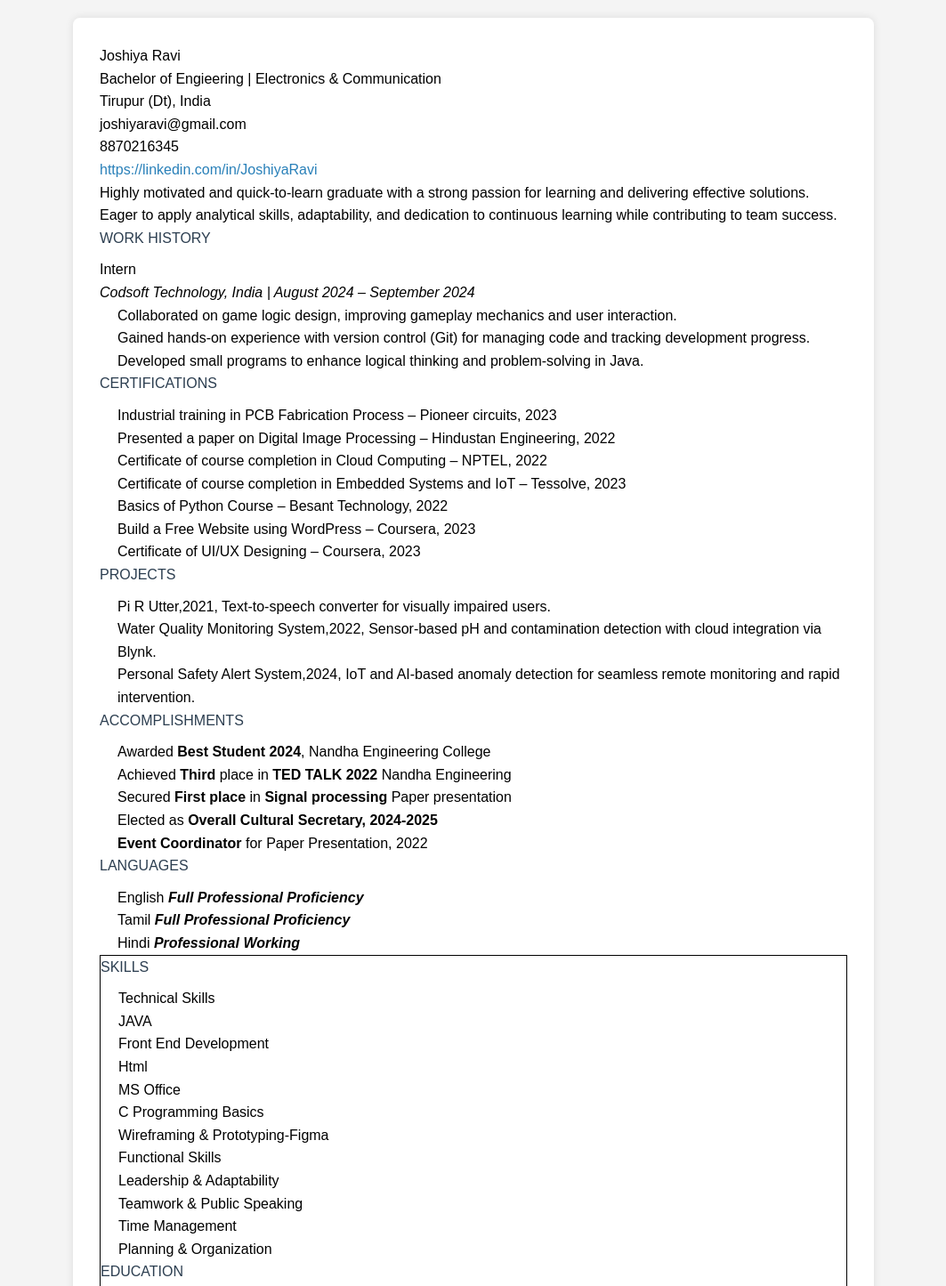
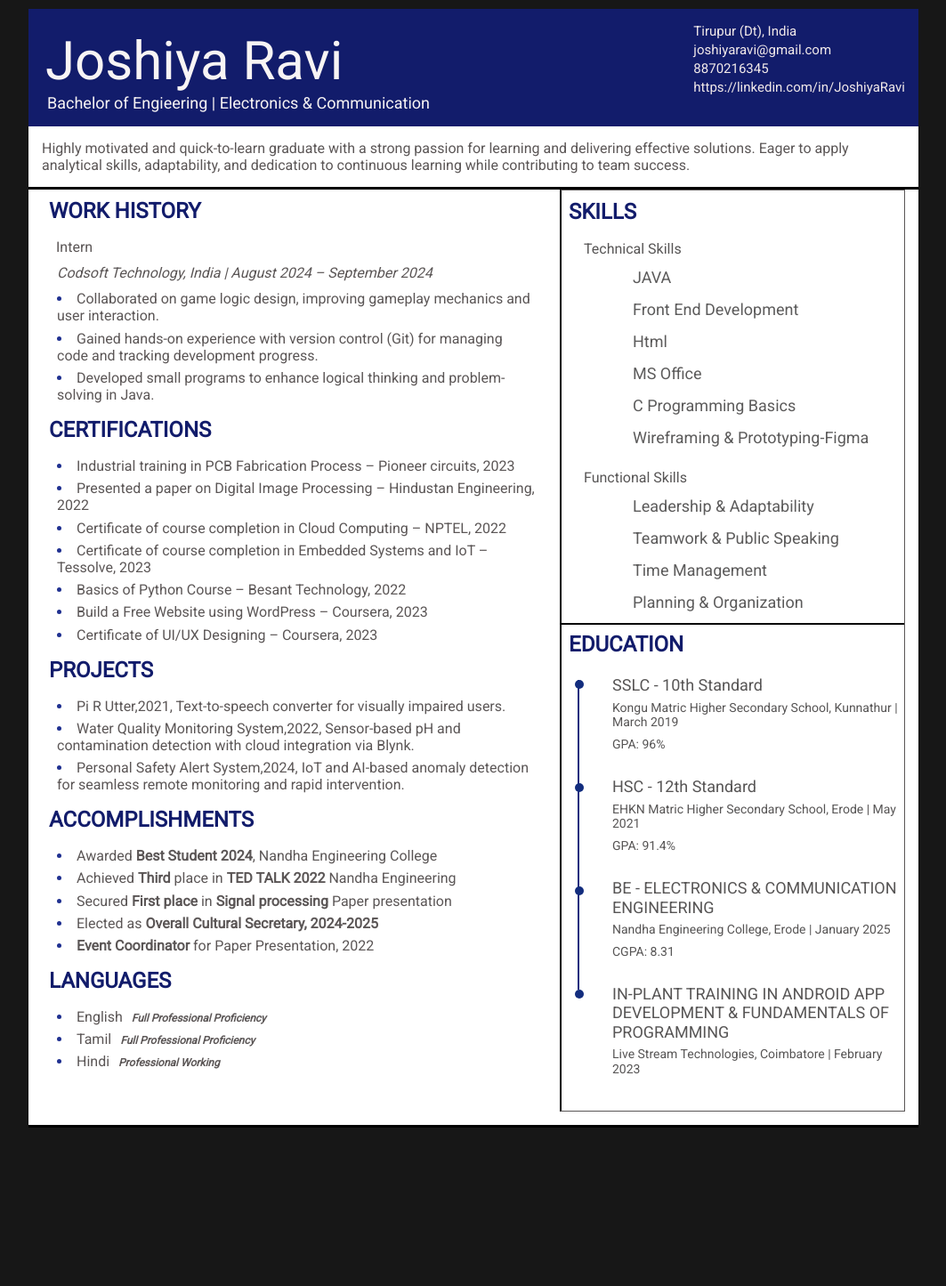
Before and after one commit to joshiyaravi/joshiya.github.io, a plain HTML site: page index.html in a window 1280 px wide. Shown: the top 1445 px of the page at 89% size, without its empty margins (108-1171 px from the left). After the commit the page ends 1277 px from the top, so only its background shows below. Drawn offline with nearby package versions, Linux system fonts and the light colour scheme.

Commit message:
Update index.css

```diff
--- a/index.css
+++ b/index.css
@@ -1,45 +1,358 @@
+ * {
+     margin: 0;
+     padding: 0;
+     box-sizing: border-box; }
     body {
-  font-family: Arial, sans-serif;
-  line-height: 1.6;
-  background: #f4f4f4;
-  margin: 0;
-  padding: 20px;
+        font-family: Roboto, sans-serif;
+        padding:20;
+        line-height: 1.2;
+        color: #333;
+        background: #171717; }
+
+    .head{
+         padding-bottom:50px;
+         background:#121c6b;
+         color: #f8f4f4;
+         display: flex;
+         justify-content: space-between;
+         min-height: 50px;
+         display: flex;
+         flex-wrap: wrap;
+         padding: 15px;
+    }
+    .common{
+        color: #121c6b;
+        font: weight 500px;;
+        font-size:x-large;
+        padding:none;
+        width:100%;
+        padding-left: 8px;
+    }
+    .borders{
+        border-top: 2px solid black;
+        padding-top: 8px;
+    }
+    .skills{
+        color:#575555;
+        padding-left: 25px;
+        padding-top: 12px;
+    }
+    .align{
+        margin-left: 75px;
+        padding:5px;
+        line-height: 2;
+        font-size: 18px;
+    }
+    .font{
+        font-size: 12px;
+        margin-left: 6px;
+    }
+    .fonts{
+        font-size: 18px;
+        color: #575555;
+    }
+    .header{
+        margin-left: 4px;
+        margin-top: 8px;
+        font-size: 60px;
+        font-weight:500;
+    }
+    .title{
+        flex-direction:column;
+        display: flex;
+        width:70%;
+        font-size: xxx-large;
+    }
+    .about{
+         margin-top: 15px;
+    }
+    .para{
+        padding-left:15px;
+        padding-right:15px;
+        padding-bottom:15px;
+        border-bottom: 3px solid black;
+        color: #504b4bef;
+    }
+     .move a{
+        margin-left: 20px;
+          margin-top: 4px;
+    }
+    .subtitle{
+        width:100%;
+        font-size: 18px;
+        margin-left: 6px;
+
+    }
+    .container {
+        max-width: 1000px;
+        margin: 10px auto;
+        background: #fff;
+        padding: auto;
+    }
+    h1 {
+        font-size: 32px;
+         font-weight: bold;
+          margin-bottom: 5px; }
+    h2 {
+         font-size: 18px;
+         font-weight: bold;
+         margin: 20px 0 10px;
+         text-transform: uppercase;
+         letter-spacing: 1px;
+         border-bottom: 2px solid #333;
+         padding-bottom: 4px;
+        }
+    .contact {
+        font-size: 15px;
+        line-height: 1.4;
+        color: rgb(241, 233, 233);
+        align-items:end;
+        right: 3px;
         }
 
-.container {
-  max-width: 900px;
-  background: #fff;
-  margin: auto;
-  padding: 30px;
-  box-shadow: 0 0 10px rgba(0,0,0,0.1);
-  border-radius: 8px;
+    .contact a {
+        color:  rgb(241, 233, 233);
+        text-decoration: none;
+    }
+    .education {
+        display: flex;
+        align-items: flex-start;
     }
 
-header {
-  text-align: center;
-  margin-bottom: 30px;
+    .section{
+        display: flex;
+        /* justify-content: center; */
+    }
+    .section-content {
+        margin: 16px;
+    }
+    .section-content ul {
+        list-style: disc inside;
+     }
+    .section-content ul li {
+        margin-bottom: 6px;
+     }
+    .two-cols {
+        display: grid;
+        grid-template-columns: 1.5fr 1fr;
+         }
+    .lang-list {
+        display: flex;
+        flex-wrap: wrap;
+        min-height: 50px;
+        font-size: 16px;
+        color: #5c5b5b;
     }
 
-h1 {
-  color: #2c3e50;
-  margin-bottom: 10px;
+    .skill-list span, .lang-list span {
+        background: #e0e0e0;
+        padding: 4px 8px;
+        border-radius: 4px;
+        font-size: 13px;
+    }
+     .edu{
+        font-size: 18px;
+        font-weight: 400;
+     }
+      .edu-info {
+        margin-top: 15px;
+        display: flex;
+        flex-direction: column;
+    }
+    .edu-item {
+        margin-bottom: 20px;
+        margin-left: 30px;
+    }
+    .edu-item .title {
+        font-weight: bold;
+     }
+    .edu-item .meta {
+        font-size: 14px;
+        margin-top: 6px;
+        color: #575555;
+     }
+     .margins{
+        margin-top: 8px;
+        margin-bottom: 8px;
+     }
+     .border{
+        border-left: 2px solid black;
+     }
+     .padding{
+        padding-top:10px;
+     }
+     .borderleft{
+        border-left: 2px solid black;
+     }
+     .text{
+        margin:10px;
+        margin-left: 1px;
+     }
+     li::marker{
+         color: rgb(31, 48, 144);
+        padding-inline-start: 4cm;
     }
 
-h2 {
-  border-bottom: 2px solid #2980b9;
-  color: #2980b9;
-  padding-bottom: 5px;
-  margin-top: 30px;
+      .stepper {
+      position: relative;
+      padding: 20px 0;
+      padding-left: 12px;
     }
 
-ul {
-  padding-left: 20px;
+    .stepper::before {
+      content: '';
+      position: absolute;
+      top: 4;
+      left: 70%;
+      width: 2px;
+      height: 69%;
+      background-color: #132d7e;
+      transform: translateX(-50%);
     }
 
-a {
-  color: #2980b9;
-  text-decoration: none;
+    .step {
+      position: relative;
+      width: 15px;
+      height: 116px;
+      display: flex;
+      justify-content: center;
+      align-items: left;
     }
-a:hover {
-  text-decoration: underline;
+
+    .dot {
+      width: 10px;
+      height: 10px;
+      top: 0;
+      gap: 20px;
+      background-color: #132d7e;
+      border-radius: 70%;
+      z-index: 1;
     }
+    .step:last-child .dot {
+      margin-top: 0px;
+    }
+
+    /*Responsive*/
+@media (max-width: 1024px) {
+  .title {
+    font-size: 40px;
+  }
+
+  .two-cols {
+    grid-template-columns: 1fr;
+  }
+
+  .align {
+    margin-left: 30px;
+    font-size: 16px;
+  }
+
+  .stepper::before {
+    left: 70%;
+    height:290px;
+  }
+
+  .step {
+    height: 100px;
+  }
+
+  .step:last-child .dot {
+    margin-top: -10px;
+  }
+
+  .edu-item {
+    margin-left: 15px;
+  }
+   .border{
+        border-left: none;
+   }
+   .borders{
+        border-top: none;
+     }
+}
+
+@media (max-width: 768px) {
+  body {
+    padding: 10px;
+  }
+
+  .head {
+    flex-direction: column;
+    align-items: flex-start;
+  }
+
+  .header {
+    font-size: 36px;
+  }
+
+  .title {
+    font-size: 28px;
+    width: 100%;
+  }
+
+  .common {
+    font-size: 20px;
+    padding-left: 4px;
+  }
+
+  .subtitle {
+    font-size: 16px;
+    margin-left: 0;
+  }
+
+  .section {
+    align-items: flex-start;
+  }
+
+  .stepper::before {
+    left: 20px;
+    height: 298px;
+  }
+
+  .step {
+    height: 90px;
+  }
+
+  .dot {
+    top:0;
+    width: 8px;
+    height: 8px;
+  }
+  .step:first-child .dot{
+    margin-top:-8px;
+  }
+
+  .step:last-child .dot {
+    margin-top: 20px;
+  }
+  .edu-info{
+    margin-top: 2px;
+    padding-left: 1px;
+  }
+  .edu-item {
+    margin-left: 10px;
+  }
+
+  .fonts {
+    font-size: 16px;
+  }
+
+  .meta {
+    font-size: 13px;
+  }
+
+  .lang-list, .skill-list {
+    font-size: 14px;
+  }
+
+  .skill-list span, .lang-list span {
+    font-size: 12px;
+    padding: 3px 6px;
+  }
+   .border{
+        border-left: none;
+     }
+     .borders{
+         border-top: none;
+     }
+}
```
Lines whose indentation alone changed are shown as unchanged.
